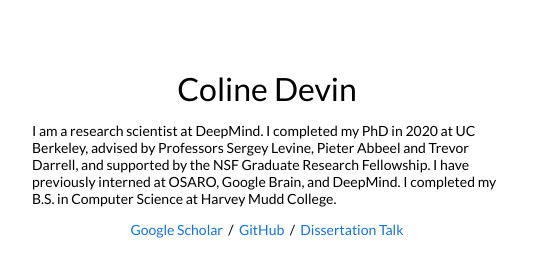
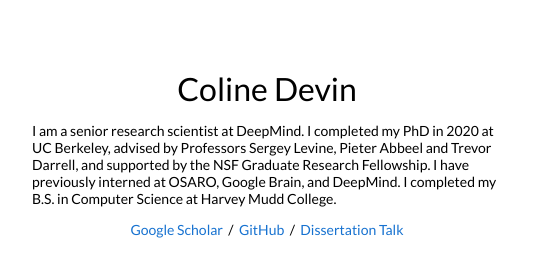
Before and after one commit to cdevin/cdevin.github.io, a plain HTML site: page index.html in a window 1280 px wide. Shown: the top 280 px of the page, 228-765 px from the left. Drawn offline with Linux system fonts and the light colour scheme.

Commit message:
updated title

```diff
--- a/index.html
+++ b/index.html
@@ -84,7 +84,7 @@
           <name>Coline Devin</name>
         </p>
         <p>
-	  I am a research scientist at DeepMind. I completed my PhD in 2020 at UC Berkeley, advised by Professors Sergey Levine, Pieter Abbeel and Trevor Darrell, and supported by the NSF Graduate Research Fellowship. I have previously interned at OSARO, Google Brain, and DeepMind. I completed my B.S. in Computer Science at Harvey Mudd College.
+	  I am a senior research scientist at DeepMind. I completed my PhD in 2020 at UC Berkeley, advised by Professors Sergey Levine, Pieter Abbeel and Trevor Darrell, and supported by the NSF Graduate Research Fellowship. I have previously interned at OSARO, Google Brain, and DeepMind. I completed my B.S. in Computer Science at Harvey Mudd College.
         </p>
         <p align=center>
 <a href="https://scholar.google.com/citations?user=Ivot3fkAAAAJ&hl=en">Google Scholar</a> &nbsp/&nbsp
```
